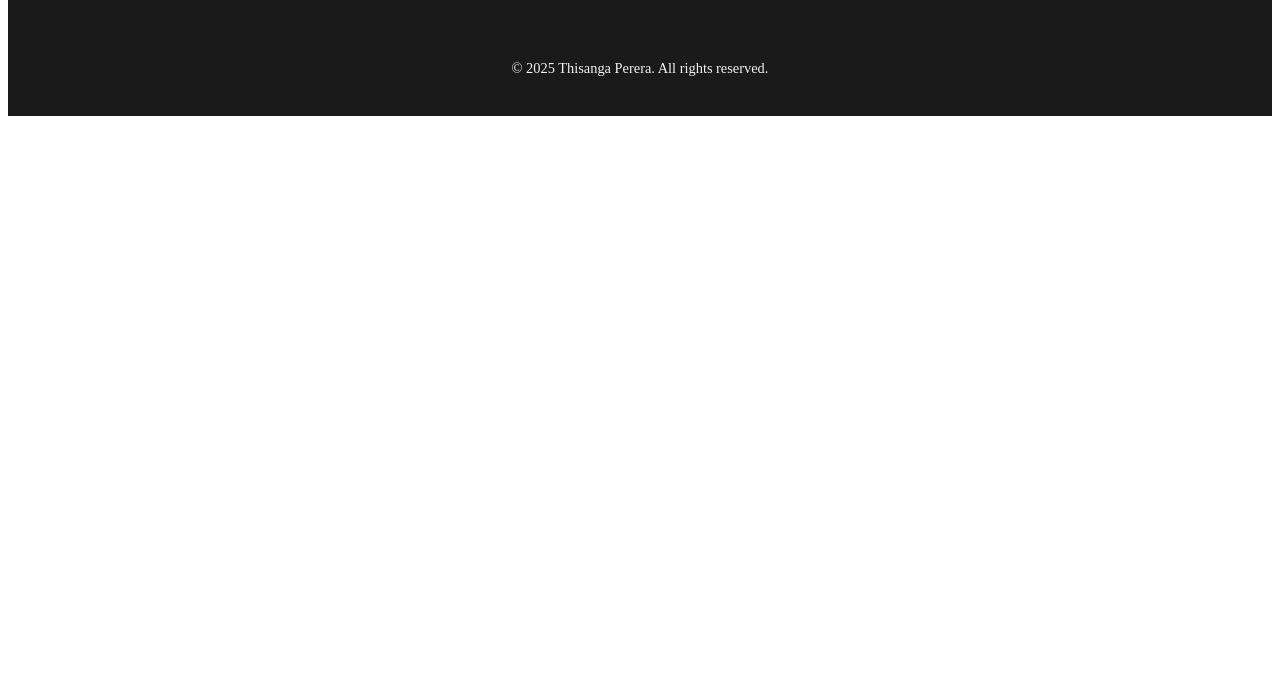
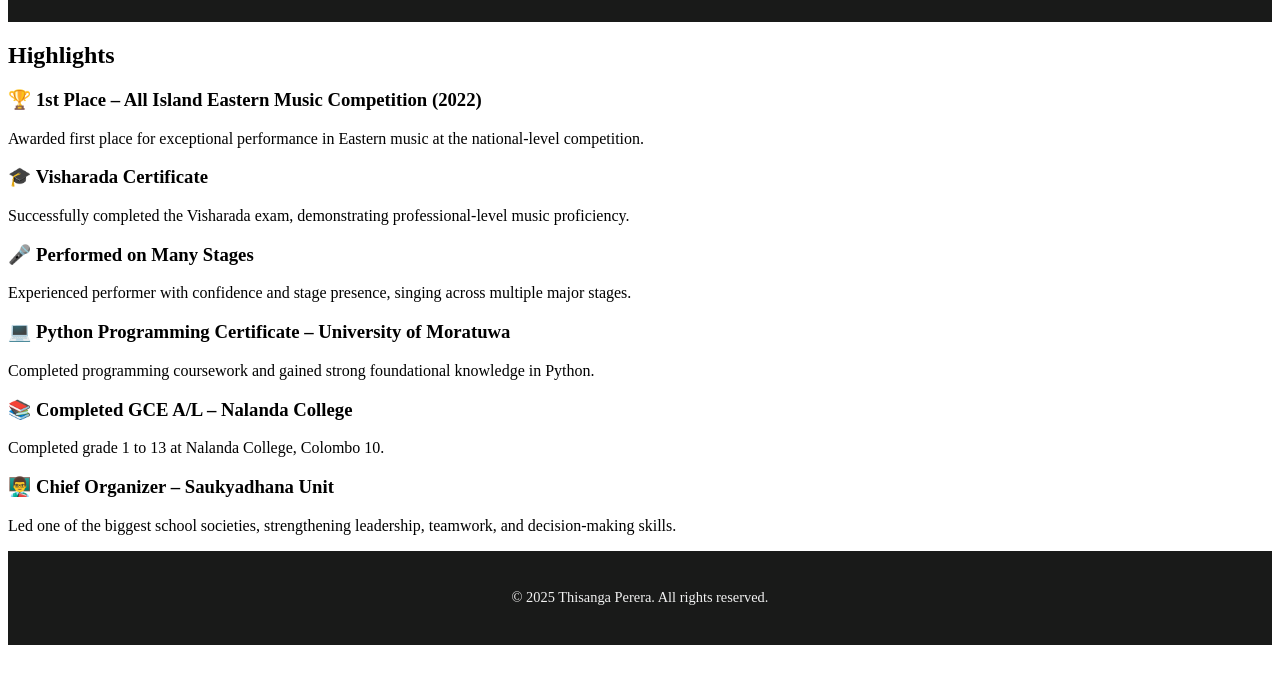
Before and after one commit to ThisangaD/My-info, a plain HTML site: page achievements.html in a window 1280 px wide. Shown: the part 68-752 px from the top of the page. Drawn offline with Linux system fonts and the light colour scheme.

Commit message:
Update achievements.html

```diff
--- a/achievements.html
+++ b/achievements.html
@@ -3,40 +3,95 @@
 <head>
     <meta charset="UTF-8">
     <meta name="viewport" content="width=device-width, initial-scale=1.0">
-        <title>About me</title>
+    <title>Thisanga Perera | Achievements</title>
     <link rel="stylesheet" href="achievements.css">
     <link rel="stylesheet" href="global.css">
     <link href="https://fonts.googleapis.com/css2?family=Poppins:wght@400;600;700&display=swap" rel="stylesheet">
 </head>
 <body>
-        <!-- Navigation Bar -->
+
+    <!-- Navigation -->
     <nav class="navbar">
-<div class="logo"><a href="home.html">Thisanga Perera</a></div>
+        <div class="logo">
+            <a href="home1.html">Thisanga Perera</a>
+        </div>
         <ul class="nav-links">
-                <li>
-                    <a href="about.html">About Me</a>
-                </li>
-                <li>
-                    <a href="skills.html">Skills</a>
-                </li>
-                <li>
-                    <a href="achievements.html" class="active">Achievements</a>
-                </li>
-                <li>
-                    <a href="music.html">Music</a>
-                </li>
+            <li><a href="about.html">About Me</a></li>
+            <li><a href="skills.html">Skills</a></li>
+            <li><a href="achievements.html" class="active">Achievements</a></li>
+            <li><a href="music.html">Music</a></li>
         </ul>
     </nav>
+
+    <!-- Header Section -->
+
+
+    <!-- Achievements Section -->
+    <section class="section achievements">
+        <h2>Highlights</h2>
+
+        <div class="achievements-grid">
+
+            <div class="achievement-card">
+                <h3>🏆 1st Place – All Island Eastern Music Competition (2022)</h3>
+                <p>
+                    Awarded first place for exceptional performance in Eastern music at the national-level competition.
+                </p>
+            </div>
+
+            <div class="achievement-card">
+                <h3>🎓 Visharada Certificate</h3>
+                <p>
+                    Successfully completed the Visharada exam, demonstrating professional-level music proficiency.
+                </p>
+            </div>
+
+            <div class="achievement-card">
+                <h3>🎤 Performed on Many Stages</h3>
+                <p>
+                    Experienced performer with confidence and stage presence, singing across multiple major stages.
+                </p>
+            </div>
+
+            <div class="achievement-card">
+                <h3>💻 Python Programming Certificate – University of Moratuwa</h3>
+                <p>
+                    Completed programming coursework and gained strong foundational knowledge in Python.
+                </p>
+            </div>
+
+            <div class="achievement-card">
+                <h3>📚 Completed GCE A/L – Nalanda College</h3>
+                <p>
+                    Completed grade 1 to 13 at Nalanda College, Colombo 10.
+                </p>
+            </div>
+
+            <div class="achievement-card">
+                <h3>👨‍🏫 Chief Organizer – Saukyadhana Unit</h3>
+                <p>
+                    Led one of the biggest school societies, strengthening leadership, teamwork, and decision-making skills.
+                </p>
+            </div>
+
+        </div>
+    </section>
+
     <button id="goTopBtn" title="Go to top">↑</button>
+
+    <!-- Footer -->
     <footer>
         <p>&copy; 2025 Thisanga Perera. All rights reserved.</p>
     </footer>
+
 <script>
-  // Get the button:
+    window.addEventListener('DOMContentLoaded', () => {
+        document.body.classList.add('fade-in');
+    });
+
     const goTopBtn = document.getElementById("goTopBtn");
 
-  // When the user scrolls down 300px from the top of the document, show the button
-  window.onscroll = function() {
+    window.onscroll = function () {
         if (document.body.scrollTop > 300 || document.documentElement.scrollTop > 300) {
             goTopBtn.style.display = "block";
         } else {
@@ -44,7 +99,6 @@
         }
     };
 
-  // When the user clicks on the button, scroll to the top smoothly
     goTopBtn.addEventListener("click", () => {
         window.scrollTo({
             top: 0,
@@ -52,5 +106,6 @@
         });
     });
 </script>
+
 </body>
 </html>
```
Lines whose indentation alone changed are shown as unchanged.
